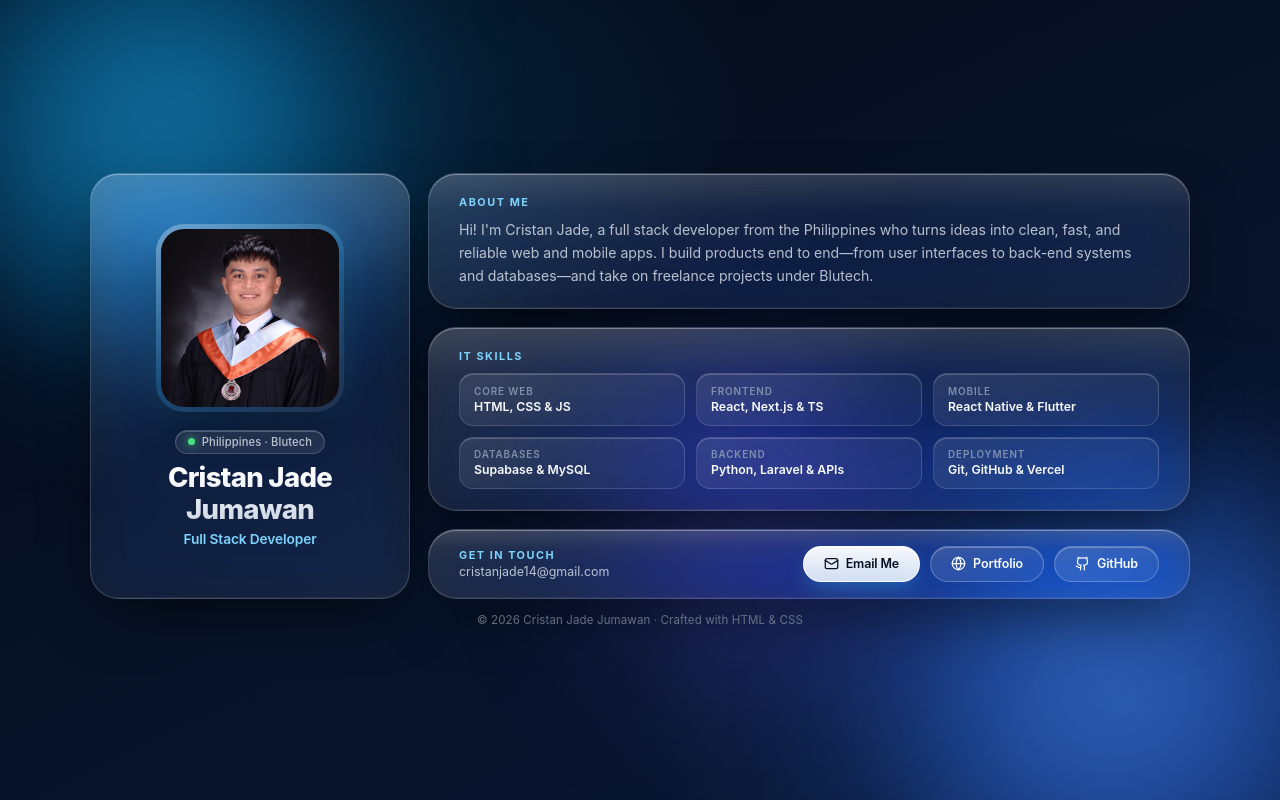
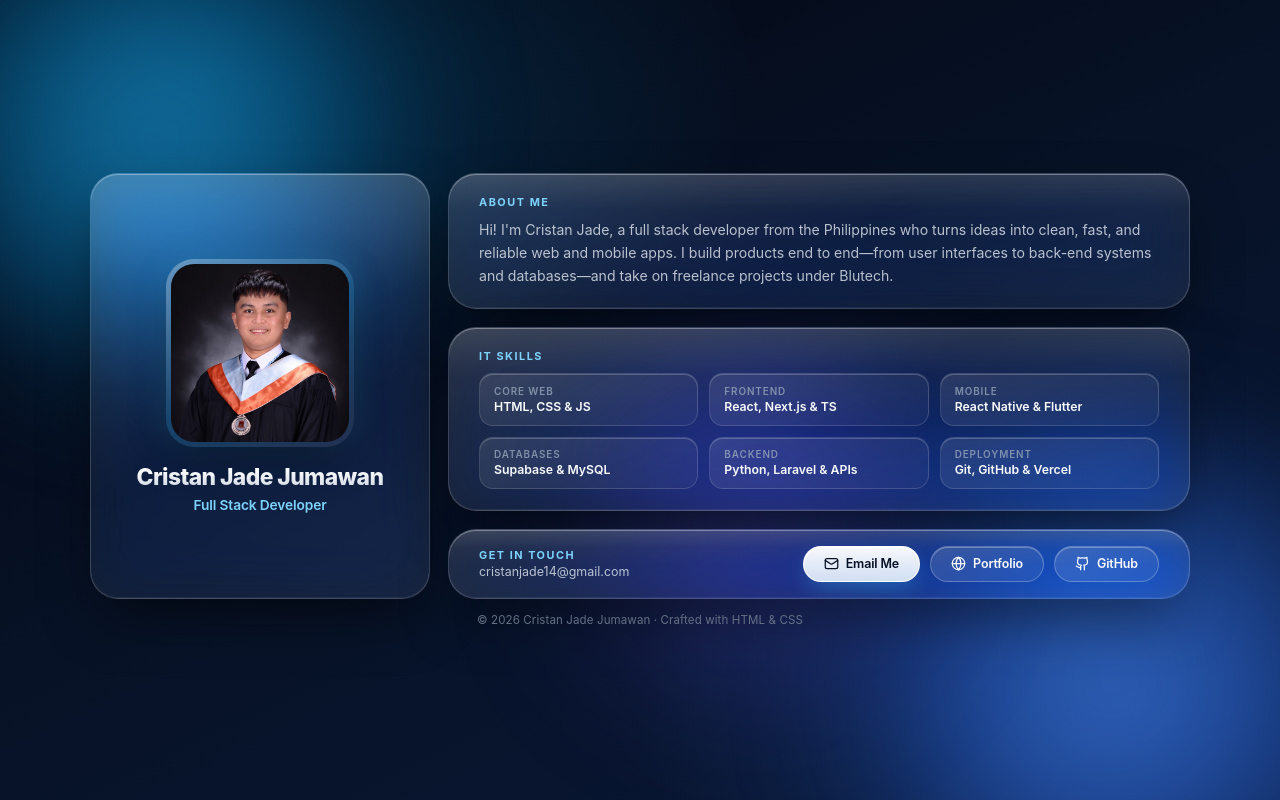
Before and after one commit to cristanjdev/about-me, a plain HTML site: page index.html in a window 1280 px wide. Drawn offline with Linux system fonts and the light colour scheme.

Commit message:
Remove status pill and keep name on a single line

```diff
--- a/index.html
+++ b/index.html
@@ -25,10 +25,6 @@
         </div>
 
         <div class="identity">
-          <span class="status-pill">
-            <span class="status-dot" aria-hidden="true"></span>
-            Philippines &middot; Blutech
-          </span>
           <h1>Cristan Jade Jumawan</h1>
           <p class="role">Full Stack Developer</p>
         </div>
--- a/style.css
+++ b/style.css
@@ -11,7 +11,6 @@
   --text-muted: rgba(148, 163, 184, 0.82);
   --accent-sky: #7dd3fc;
   --accent-cyan: #38bdf8;
-  --accent-green: #4ade80;
   --glass-border: rgba(255, 255, 255, 0.16);
   --glass-border-strong: rgba(255, 255, 255, 0.28);
   --radius-lg: clamp(18px, 2.2vw, 28px);
@@ -114,7 +113,7 @@ body {
 .bento {
   width: 100%;
   display: grid;
-  grid-template-columns: minmax(260px, 320px) minmax(0, 1fr);
+  grid-template-columns: minmax(280px, 340px) minmax(0, 1fr);
   gap: clamp(12px, 1.6vw, 18px);
   align-items: stretch;
 }
@@ -191,42 +190,22 @@ body {
 }
 
 .identity {
+  width: 100%;
+  min-width: 0;
+  container-type: inline-size;
   display: flex;
   flex-direction: column;
   align-items: center;
   gap: 6px;
 }
 
-.status-pill {
-  display: inline-flex;
-  align-items: center;
-  gap: 7px;
-  padding: 4px 12px;
-  border-radius: 999px;
-  background: rgba(255, 255, 255, 0.09);
-  border: 1px solid rgba(255, 255, 255, 0.16);
-  box-shadow: inset 0 1px 0 rgba(255, 255, 255, 0.22);
-  font-size: clamp(0.7rem, 0.85vw, 0.78rem);
-  font-weight: 500;
-  color: var(--text-secondary);
-  letter-spacing: 0.01em;
-}
-
-.status-dot {
-  width: 7px;
-  height: 7px;
-  border-radius: 50%;
-  background: var(--accent-green);
-  box-shadow: 0 0 10px rgba(74, 222, 128, 0.9);
-  flex-shrink: 0;
-}
-
 h1 {
-  margin-top: 2px;
-  font-size: clamp(1.32rem, 2.15vw, 1.78rem);
+  font-size: clamp(0.95rem, 1.55vw, 1.5rem);
+  font-size: clamp(0.92rem, 8.1cqi, 1.55rem);
   font-weight: 800;
   line-height: 1.15;
   letter-spacing: -0.025em;
+  white-space: nowrap;
   background: linear-gradient(180deg, #ffffff 15%, #cbd5e1 100%);
   -webkit-background-clip: text;
   background-clip: text;
@@ -454,18 +433,15 @@ footer {
   }
 
   .identity {
+    flex: 1;
     align-items: flex-start;
     gap: 3px;
     min-width: 0;
   }
 
-  .status-pill {
-    padding: 2px 9px;
-    font-size: 0.68rem;
-  }
-
   h1 {
-    font-size: clamp(1.12rem, 4.8vw, 1.42rem);
+    font-size: clamp(0.95rem, 4.4vw, 1.38rem);
+    font-size: clamp(0.9rem, 8.1cqi, 1.42rem);
   }
 
   .role {
@@ -573,13 +549,9 @@ footer {
     border-radius: 15px;
   }
 
-  .status-pill {
-    padding: 2px 8px;
-    font-size: 0.62rem;
-  }
-
   h1 {
-    font-size: clamp(0.98rem, 2vw, 1.24rem);
+    font-size: clamp(0.86rem, 1.8vw, 1.18rem);
+    font-size: clamp(0.84rem, 8.1cqi, 1.2rem);
   }
 
   .role {
@@ -676,6 +648,7 @@ footer {
   }
 
   .identity {
+    flex: 1;
     align-items: flex-start;
   }
 
```
